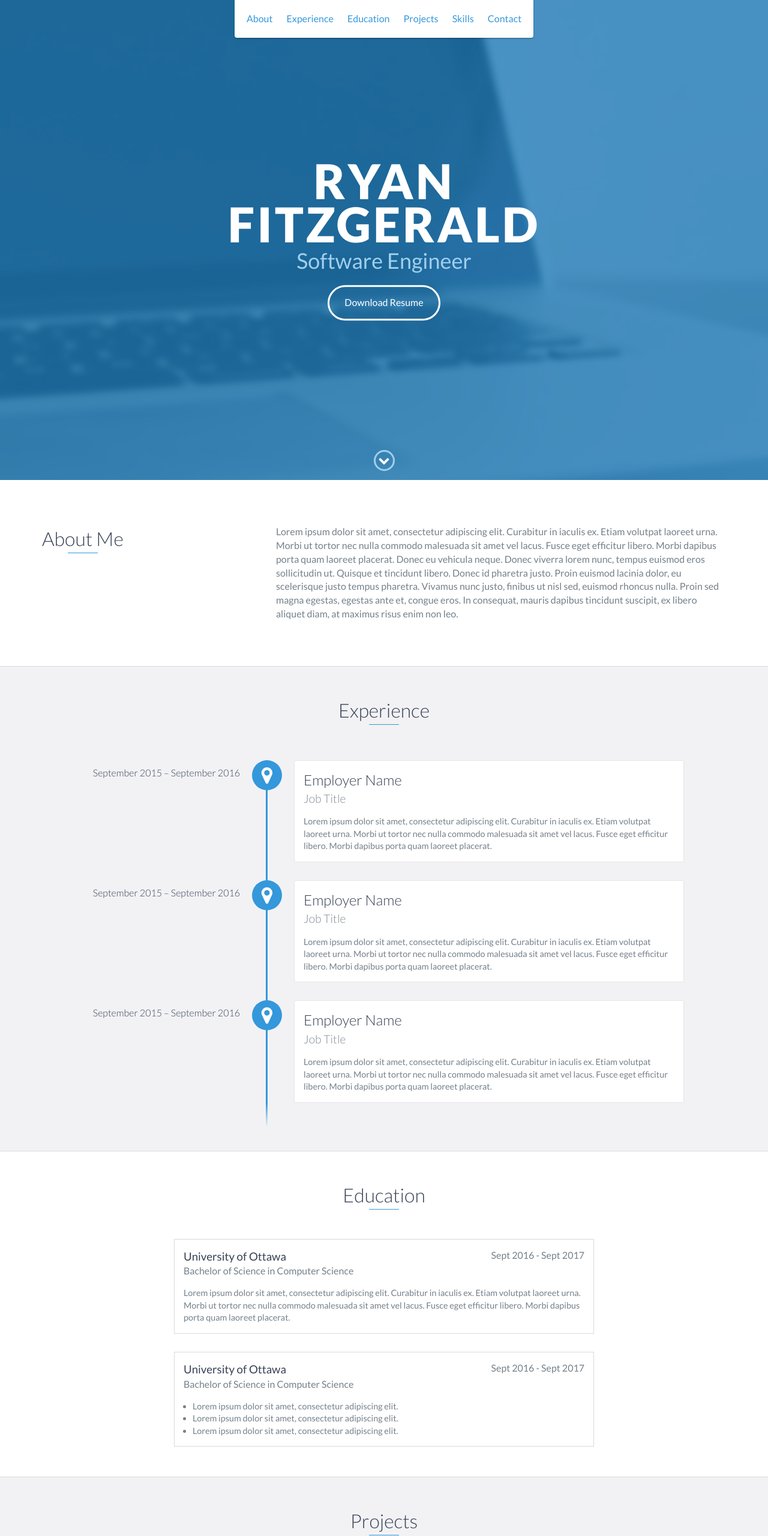
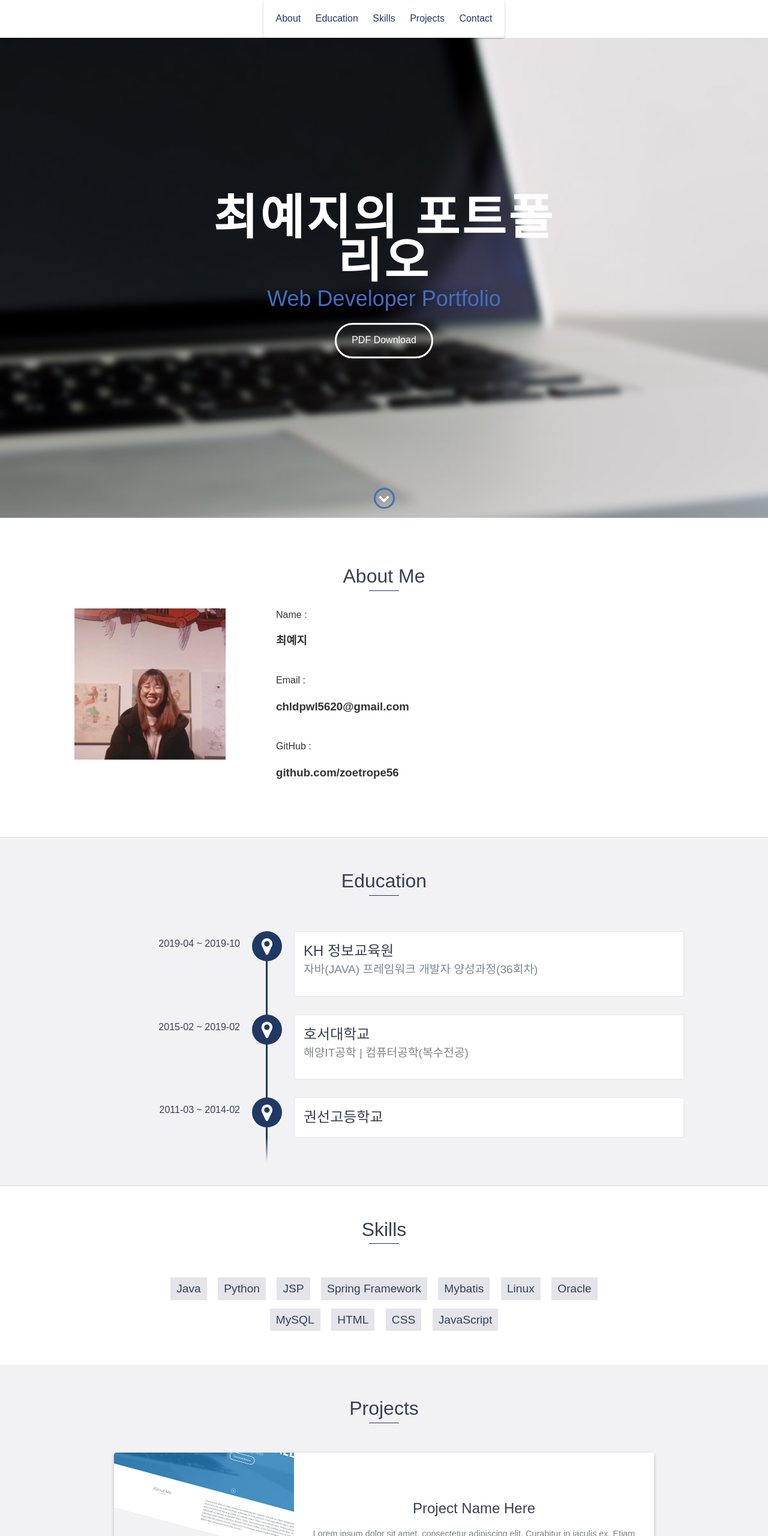
Before and after one commit to zoetrope56/myPortfolio, a website: page index.html in a window 1280 px wide. Shown: the top 2560 px of the page at 60% size. Drawn offline with nearby package versions, Linux system fonts and the light colour scheme.

```diff
--- a/index.html
+++ b/index.html
@@ -5,7 +5,7 @@
     <meta charset="utf-8">
     <meta http-equiv="X-UA-Compatible" content="IE=edge">
     <meta name="viewport" content="width=device-width, initial-scale=1">
-    <title>My Portfolio</title>
+    <title>Yeji Choi Portfolio</title>
 	<link rel="shortcut icon" href="favicon.ico" type="image/x-icon">
 	<link rel="icon" href="favicon.ico" type="image/x-icon">
     <link href="https://fonts.googleapis.com/css?family=Lato:300,400,700,900" rel="stylesheet">
@@ -19,7 +19,7 @@
         <i class="fa fa-bars" aria-hidden="true"></i>
     </div>
     <!-- End #mobile-menu-toggle -->
-    <header>
+    <header class="sticky">
         <div id="mobile-menu-close">
             <span>Close</span> <i class="fa fa-times" aria-hidden="true"></i>
         </div>
@@ -28,16 +28,13 @@
                 <a href="#about">About</a>
             </li>
             <li>
-                <a href="#experience">Experience</a>
+                <a href="#experience">Education</a>
             </li>
             <li>
-                <a href="#education">Education</a>
+                <a href="#skills">Skills</a>
             </li>
             <li>
                 <a href="#projects">Projects</a>
-            </li>
-            <li>
-                <a href="#skills">Skills</a>
             </li>
             <li>
                 <a href="#contact">Contact</a>
@@ -48,13 +45,13 @@
 
     <div id="lead">
         <div id="lead-content">
-            <h1>Ryan Fitzgerald</h1>
-            <h2>Software Engineer</h2>
-            <a href="#" class="btn-rounded-white">Download Resume</a>
+            <h1>최예지의 포트폴리오</h1>
+            <h2>Web Developer Portfolio</h2>
+            <a href="#" class="btn-rounded-white">PDF Download</a>
         </div>
         <!-- End #lead-content -->
 
-        <div id="lead-overlay"></div>
+        <!-- <div id="lead-overlay"></div> -->
 
         <div id="lead-down">
             <span>
@@ -66,17 +63,26 @@
     <!-- End #lead -->
 
     <div id="about">
+        <h2 class="heading">About Me</h2>
         <div class="container">
             <div class="row">
                 <div class="col-md-4">
-                    <h2 class="heading">About Me</h2>
+                    <img src="images/profile.jpg" alt="">
                 </div>
-                <div class="col-md-8">
-                    <p>
+                <div class="col-md-8" style="text-align: justify;">
+                    <label for="name">Name : </label>
+                    <h3 id="name">최예지</h3>
+                    <br>
+                    <label for="email">Email : </label>
+                    <h3 id="email">chldpwl5620@gmail.com</h3>
+                    <br>
+                    <label for="github">GitHub : </label>
+                    <h3 id="github">github.com/zoetrope56</h3>
+                    <!-- <p>
                         Lorem ipsum dolor sit amet, consectetur adipiscing elit. Curabitur in iaculis ex. Etiam volutpat laoreet urna. Morbi ut tortor nec nulla commodo malesuada sit amet vel lacus. Fusce eget efficitur libero. Morbi dapibus porta quam laoreet placerat. Donec
                         eu vehicula neque. Donec viverra lorem nunc, tempus euismod eros sollicitudin ut. Quisque et tincidunt libero. Donec id pharetra justo. Proin euismod lacinia dolor, eu scelerisque justo tempus pharetra. Vivamus nunc justo, finibus
                         ut nisl sed, euismod rhoncus nulla. Proin sed magna egestas, egestas ante et, congue eros. In consequat, mauris dapibus tincidunt suscipit, ex libero aliquet diam, at maximus risus enim non leo.
-                    </p>
+                    </p> -->
                 </div>
             </div>
         </div>
@@ -84,66 +90,65 @@
     <!-- End #about -->
 
     <div id="experience" class="background-alt">
-        <h2 class="heading">Experience</h2>
+        <h2 class="heading">Education</h2>
         <div id="experience-timeline">
-            <div data-date="September 2015 – September 2016">
-                <h3>Employer Name</h3>
-                <h4>Job Title</h4>
-                <p>
-                    Lorem ipsum dolor sit amet, consectetur adipiscing elit. Curabitur in iaculis ex. Etiam volutpat laoreet urna. Morbi ut tortor nec nulla commodo malesuada sit amet vel lacus. Fusce eget efficitur libero. Morbi dapibus porta quam laoreet placerat.
-                </p>
+            <div data-date="2019-04 ~ 2019-10">
+                <h3>KH 정보교육원</h3>
+                <h4>자바(JAVA) 프레임워크 개발자 양성과정(36회차)</h4>
+            </div>
+            <div data-date="2015-02 ~ 2019-02" >
+                <h3>호서대학교</h3>
+                <h4>해양IT공학 | 컴퓨터공학(복수전공)</h4>
+            </div>
+            <div data-date="2011-03 ~ 2014-02">
+                <h3>권선고등학교</h3>
             </div>
 
-            <div data-date="September 2015 – September 2016">
-                <h3>Employer Name</h3>
-                <h4>Job Title</h4>
-                <p>
-                    Lorem ipsum dolor sit amet, consectetur adipiscing elit. Curabitur in iaculis ex. Etiam volutpat laoreet urna. Morbi ut tortor nec nulla commodo malesuada sit amet vel lacus. Fusce eget efficitur libero. Morbi dapibus porta quam laoreet placerat.
-                </p>
-            </div>
-
-            <div data-date="September 2015 – September 2016">
-                <h3>Employer Name</h3>
-                <h4>Job Title</h4>
-                <p>
-                    Lorem ipsum dolor sit amet, consectetur adipiscing elit. Curabitur in iaculis ex. Etiam volutpat laoreet urna. Morbi ut tortor nec nulla commodo malesuada sit amet vel lacus. Fusce eget efficitur libero. Morbi dapibus porta quam laoreet placerat.
-                </p>
-            </div>
         </div>
     </div>
     <!-- End #experience -->
 
-    <div id="education">
+    <!-- <div id="education">
         <h2 class="heading">Education</h2>
         <div class="education-block">
-            <h3>University of Ottawa</h3>
-            <span class="education-date">Sept 2016 - Sept 2017</span>
-            <h4>Bachelor of Science in Computer Science</h4>
-            <p>
-                Lorem ipsum dolor sit amet, consectetur adipiscing elit. Curabitur in iaculis ex. Etiam volutpat laoreet urna. Morbi ut tortor nec nulla commodo malesuada sit amet vel lacus. Fusce eget efficitur libero. Morbi dapibus porta quam laoreet placerat.
-            </p>
+            <h3>KH정보교육원</h3>
+            <span class="education-date">2019-04-10 ~ 2019-10-31</span>
+            <h4>자바(JAVA) 프레임워크 개발자 양성과정(36회차)</h4>
         </div>
-        <!-- End .education-block -->
 
         <div class="education-block">
-            <h3>University of Ottawa</h3>
-            <span class="education-date">Sept 2016 - Sept 2017</span>
-            <h4>Bachelor of Science in Computer Science</h4>
-            <ul>
-                <li>
-                    Lorem ipsum dolor sit amet, consectetur adipiscing elit.
-                </li>
-                <li>
-                    Lorem ipsum dolor sit amet, consectetur adipiscing elit.
-                </li>
-                <li>
-                    Lorem ipsum dolor sit amet, consectetur adipiscing elit.
-                </li>
-            </ul>
+            <h3>호서대학교 졸업</h3>
+            <span class="education-date">2015-02-27 ~ 2019-02-15</span>
+            <h4>해양IT공학, 컴퓨터공학(복수전공)</h4>
         </div>
-        <!-- End .education-block -->
+
+        <div class="education-block">
+            <h3>권선고등학교 졸업</h3>
+            <span class="education-date">2011-03 ~ 2014-02</span>
+            <h4></h4>
+        </div>
+
+        End .education-block
+    </div> -->
+    <!-- End #education -->
+
+    <div id="skills">
+        <h2 class="heading">Skills</h2>
+        <ul>
+            <li>Java</li>
+            <li>Python</li>
+            <li>JSP</li>
+            <li>Spring Framework</li>
+            <li>Mybatis</li>
+            <li>Linux</li>
+            <li>Oracle</li>
+            <li>MySQL</li>
+            <li>HTML</li>
+            <li>CSS</li>
+            <li>JavaScript</li>
+        </ul>
     </div>
-    <!-- End #education -->
+    <!-- End #skills -->
 
     <div id="projects" class="background-alt">
         <h2 class="heading">Projects</h2>
@@ -185,39 +190,6 @@
     </div>
     <!-- End #projects -->
 
-    <div id="skills">
-        <h2 class="heading">Skills</h2>
-        <ul>
-            <li>JavaScript</li>
-            <li>Python</li>
-            <li>Ruby</li>
-            <li>Go</li>
-            <li>Node.js</li>
-            <li>AngularJs</li>
-            <li>React</li>
-            <li>Elixir</li>
-            <li>Java</li>
-            <li>C</li>
-            <li>C#</li>
-            <li>C++</li>
-            <li>Ruby on Rails</li>
-            <li>JavaScript</li>
-            <li>Python</li>
-            <li>Ruby</li>
-            <li>Go</li>
-            <li>Node.js</li>
-            <li>AngularJs</li>
-            <li>React</li>
-            <li>Elixir</li>
-            <li>Java</li>
-            <li>C</li>
-            <li>C#</li>
-            <li>C++</li>
-            <li>Ruby on Rails</li>
-        </ul>
-    </div>
-    <!-- End #skills -->
-
     <div id="contact">
         <h2>Get in Touch</h2>
         <div id="contact-form">
@@ -237,7 +209,7 @@
             <div class="row">
                 <div class="col-sm-5 copyright">
                     <p>
-                        Copyright &copy; 2017 YOUR NAME
+                        <a href="https://github.com/RyanFitzgerald/devportfolio">Copyright &copy; 2017 Ryan Fitzgerald</a>
                     </p>
                 </div>
                 <div class="col-sm-2 top">
--- a/scss/styles.scss
+++ b/scss/styles.scss
@@ -34,7 +34,7 @@
 */
 
 // Define base and accent colors
-$base-color: #3498db;
+$base-color: #203864;
 $base-color-hover: darken($base-color, 10%);
 
 // Define background colors
@@ -85,7 +85,7 @@
 */
 
 body {
-    font-family: 'Lato', sans-serif;
+    font-family: 'Nanum Gothic', sans-serif;
     font-size: 16px;
 
     &.active {
@@ -189,7 +189,8 @@
     }
 
     &.sticky {
-        position: fixed;
+        // position: fixed;
+        position: sticky;
         z-index: 999;
     }
 }
@@ -237,6 +238,14 @@
 
 footer {
     padding: 50px 0;
+
+    a {
+        text-decoration: none;
+
+        &:hover {
+            text-decoration: none;
+        }
+    }
 }
 
 .copyright {
@@ -447,15 +456,25 @@
 
 #about {
     padding: 75px 15px;
+    text-align: center;
     border-bottom: 1px solid $border;
 
     h2 {
         color: $heading;
     }
 
+    h4 {
+        color: $heading;
+    }
+
     p {
         color: $text;
         margin: 0;
+    }
+
+    img {
+        width: 70%;
+        height: 70%;
     }
 }
 
```
Also changed, not shown: css/styles.css, images/profile.jpg (added), 1 other file.
